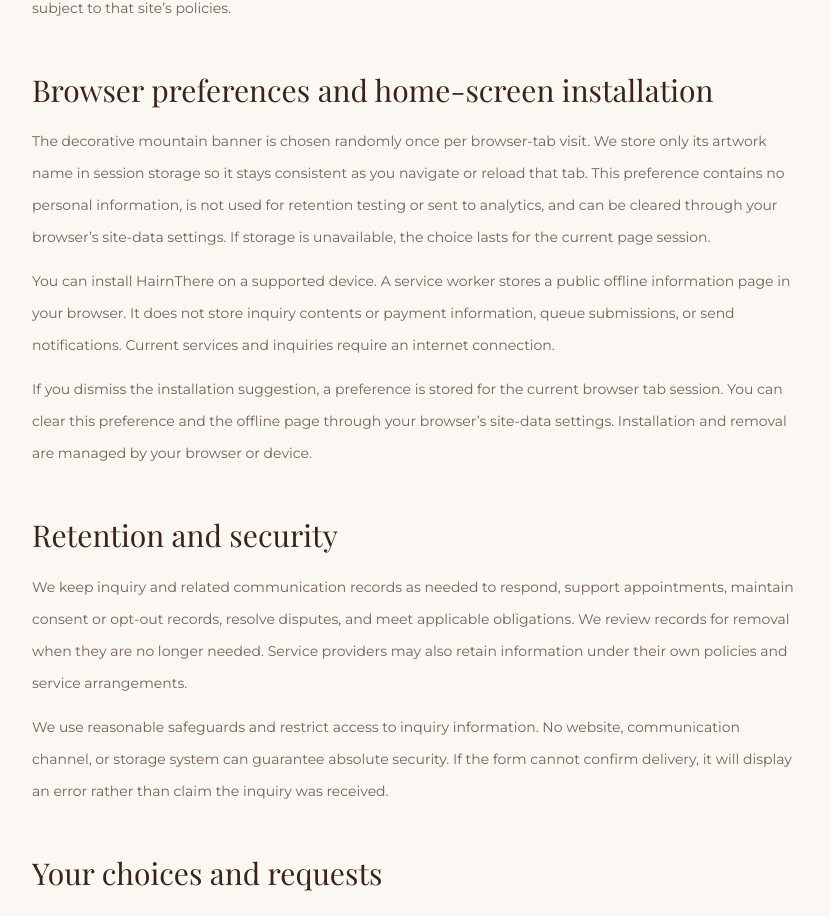
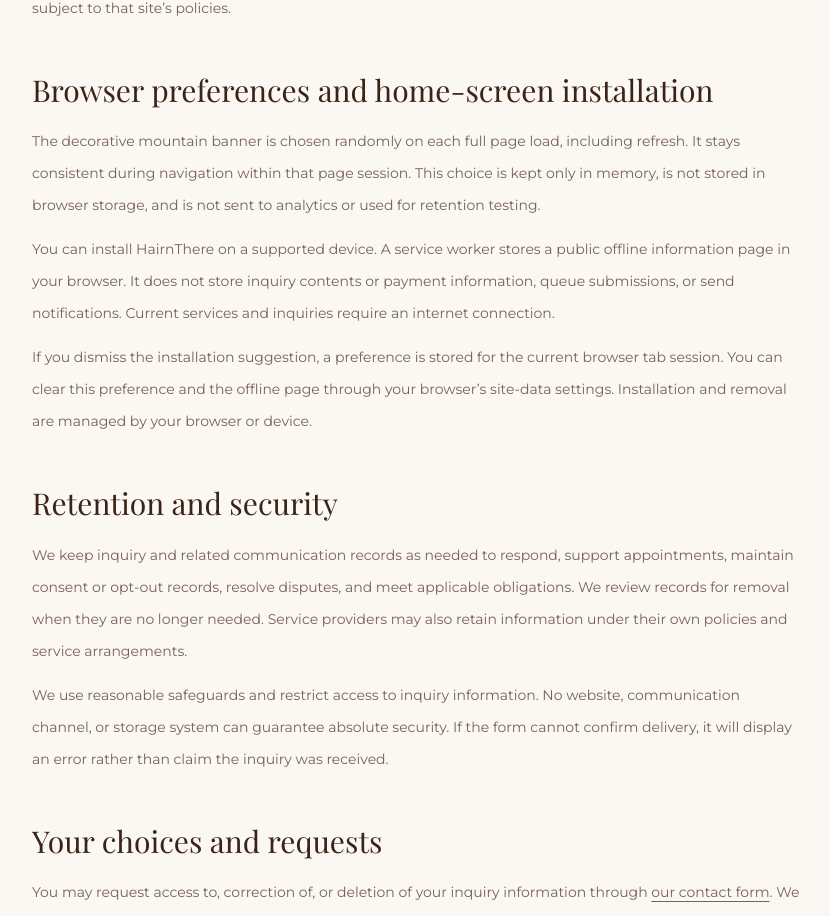
Before and after one commit to harryt04/hair-n-there, a Next.js app: page /privacy in a window 1280 px wide. Shown: the part 3180-4096 px from the top of the page, without its empty margins (224-1054 px from the left). Built offline with nearby package versions, Linux system fonts and the light colour scheme; no server answers; a web font is replaced by a local one.

Commit message:
Randomize the Subaru banner on every full page load

```diff
--- a/src/app/(site)/privacy/page.tsx
+++ b/src/app/(site)/privacy/page.tsx
@@ -158,13 +158,11 @@ export default function PrivacyPage() {
       </PolicySection>
       <PolicySection title="Browser preferences and home-screen installation">
         <p>
-          The decorative mountain banner is chosen randomly once per browser-tab
-          visit. We store only its artwork name in session storage so it stays
-          consistent as you navigate or reload that tab. This preference
-          contains no personal information, is not used for retention testing or
-          sent to analytics, and can be cleared through your browser’s site-data
-          settings. If storage is unavailable, the choice lasts for the current
-          page session.
+          The decorative mountain banner is chosen randomly on each full page
+          load, including refresh. It stays consistent during navigation within
+          that page session. This choice is kept only in memory, is not stored
+          in browser storage, and is not sent to analytics or used for retention
+          testing.
         </p>
         <p>
           You can install HairnThere on a supported device. A service worker
--- a/src/components/scenic/cinema-visit.ts
+++ b/src/components/scenic/cinema-visit.ts
@@ -2,10 +2,8 @@
 
 import { useSyncExternalStore } from "react";
 import {
-  cinemaSessionKey,
   cinemaVariants,
   defaultCinemaVariant,
-  isCinemaVariant,
   type CinemaVariant,
 } from "@/data/cinema";
 
@@ -13,32 +11,17 @@ let initialized = false;
 let current: CinemaVariant = defaultCinemaVariant;
 const listeners = new Set<() => void>();
 
-function initializeVisit() {
+function initializePageLoad() {
   if (initialized) return;
   initialized = true;
-  let stored: string | null = null;
-  try {
-    stored = sessionStorage.getItem(cinemaSessionKey);
-  } catch {
-    // A blocked storage API still permits a stable assignment for this page session.
-  }
-  if (isCinemaVariant(stored)) {
-    current = stored;
-  } else {
-    const sample = crypto.getRandomValues(new Uint32Array(1))[0] / 2 ** 32;
-    current = cinemaVariants[Math.floor(sample * cinemaVariants.length)];
-    try {
-      sessionStorage.setItem(cinemaSessionKey, current);
-    } catch {
-      // Keep the in-memory choice when storage is unavailable.
-    }
-  }
+  const sample = crypto.getRandomValues(new Uint32Array(1))[0] / 2 ** 32;
+  current = cinemaVariants[Math.floor(sample * cinemaVariants.length)];
   listeners.forEach((listener) => listener());
 }
 
 function subscribe(listener: () => void) {
   listeners.add(listener);
-  initializeVisit();
+  initializePageLoad();
   return () => {
     listeners.delete(listener);
   };
@@ -46,7 +29,7 @@ function subscribe(listener: () => void) {
 const getSnapshot = () => current;
 const getServerSnapshot = () => defaultCinemaVariant;
 
-/** Randomize once per tab visit, never during render or on client navigation. */
+/** Draw once per full page load; client navigation keeps the current selection. */
 export function useCinemaVisit() {
   return useSyncExternalStore(subscribe, getSnapshot, getServerSnapshot);
 }
--- a/src/data/cinema.ts
+++ b/src/data/cinema.ts
@@ -1,4 +1,4 @@
-/** Approved artwork is preserved independently of the visit-assignment policy. */
+/** Approved artwork is preserved independently of the page-load assignment policy. */
 export const cinemaVariants = [
   "alpine-local",
   "powder-day",
@@ -7,8 +7,3 @@ export const cinemaVariants = [
 export type CinemaVariant = (typeof cinemaVariants)[number];
 
 export const defaultCinemaVariant: CinemaVariant = "powder-day";
-export const cinemaSessionKey = "hairnthere-cinema-v1";
-
-export function isCinemaVariant(value: unknown): value is CinemaVariant {
-  return cinemaVariants.some((variant) => variant === value);
-}
```
Also changed, not shown: 4 other files (tests, documents, lock files or other folders).
